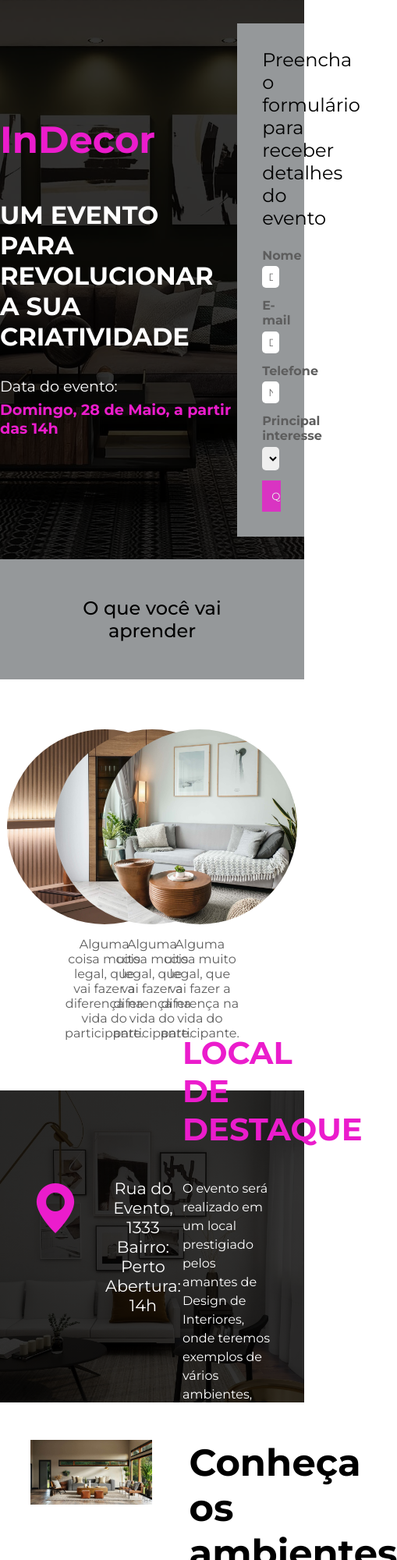
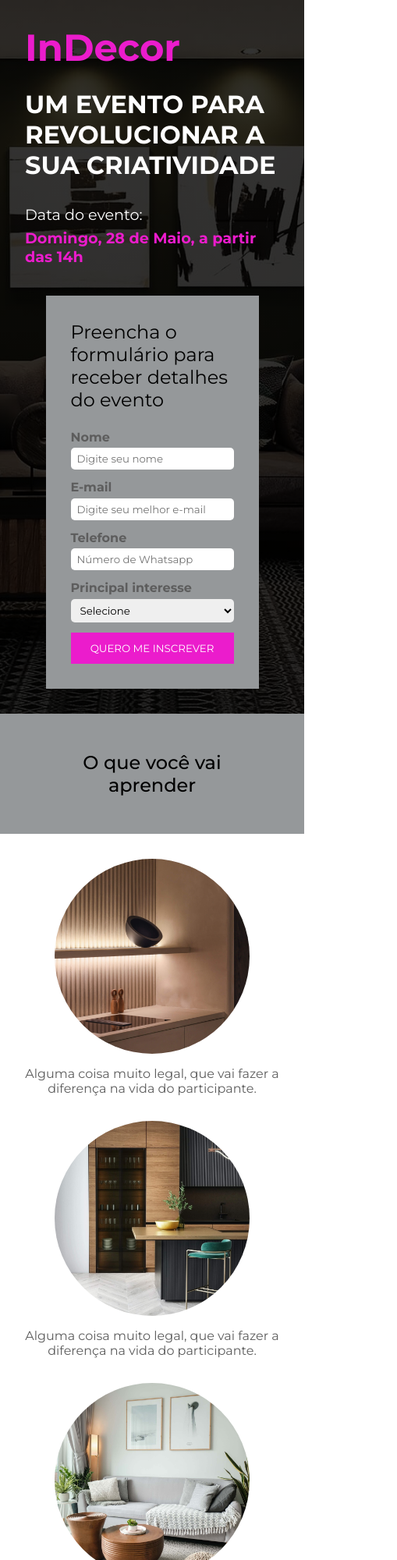
Before and after one commit to adrianoardev/InDecor, a plain HTML site: page index.html in a window 390 px wide. Shown: the top 2000 px of the page at 78% size, 509 px wide, since content can reach past the window. Drawn offline with nearby package versions, Linux system fonts and the light colour scheme.

Commit message:
Rensponsivo mobile finalizado

```diff
--- a/css/style.css
+++ b/css/style.css
@@ -14,7 +14,6 @@
   padding: 0;
   box-sizing: border-box;
 }
-
 
 /*********** EVENTOS DO FORMULÁRIO ***********/
 #event-description {
@@ -269,7 +268,7 @@
   font-size: 1.2em;
 }
 
-
+/*********** FOOTER ***********/
 #footer {
   text-align: center;
   color: var(--secondary);
@@ -281,7 +280,7 @@
 
 #footer h3 {
   font-size: 1.8em;
-  margin-bottom: .5em;
+  margin-bottom: 0.5em;
 }
 
 #footer p:nth-child(2) {
@@ -292,3 +291,107 @@
 #footer span {
   font-weight: bold;
 }
+
+/*************** MOBILE / RESPONSIVO ***************/
+@media (max-width: 450px) {
+  .btn {
+    opacity: 1;
+  }
+
+  /* EVENTOS DO FORMULÁRIO */
+  #event-description {
+    flex-direction: column;
+    height: auto;
+  }
+
+  #disclaimer {
+    padding: 2em;
+  }
+
+  #disclaimer h2 {
+    margin-bottom: 0.5em;
+  }
+
+  #subscription-form {
+    max-width: 70%;
+    margin-bottom: 2em;
+  }
+
+  /* SEÇÃO BENEFICIOS */
+  .benefits {
+    flex-direction: column;
+    align-items: center;
+    width: auto;
+    padding: 2em;
+  }
+
+  .benefit {
+    max-width: 100%;
+    margin-bottom: 2em;
+  }
+
+  /* LOCALIZAÇÃO DO EVENTO */
+  #location {
+    flex-direction: column;
+    height: auto;
+    text-align: center;
+    padding: 2em 0;
+  }
+
+  #address {
+    order: 2;
+    flex-direction: column;
+    max-width: 100%;
+  }
+
+  #address i {
+    margin: 0.3em 0;
+  }
+
+  #about-location {
+    order: 1;
+    max-width: 100%;
+  }
+
+  #about-location h3 {
+    margin-bottom: 0;
+  }
+
+  #about-location p {
+    display: none;
+  }
+
+  /* DETALHES EVENTO */
+  .detail {
+    flex-direction: column;
+    margin-bottom: 0.5em;
+    gap: 0;
+  }
+
+  .detail img {
+    width: 100%;
+    margin: 2em 0;
+  }
+
+  #detail-1 img {
+    display: none;
+    padding: 0;
+  }
+
+  #detail-3 img {
+    order: 2;
+  }
+
+  #detail-3 .detail-description {
+    order: 1;
+  }
+
+  /* INSCRIÇÃO / Call to action section */
+  #cta {
+    text-align: center;
+  }
+
+  #cta.btn {
+    width: 80%;
+  }
+}
```
